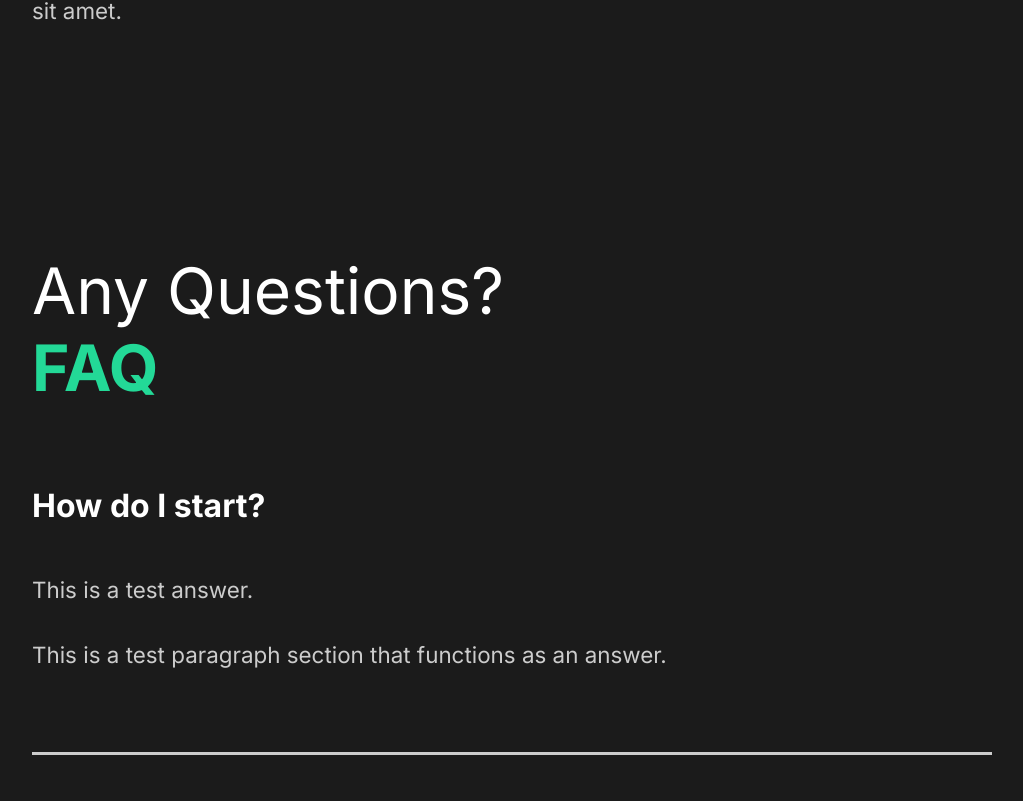
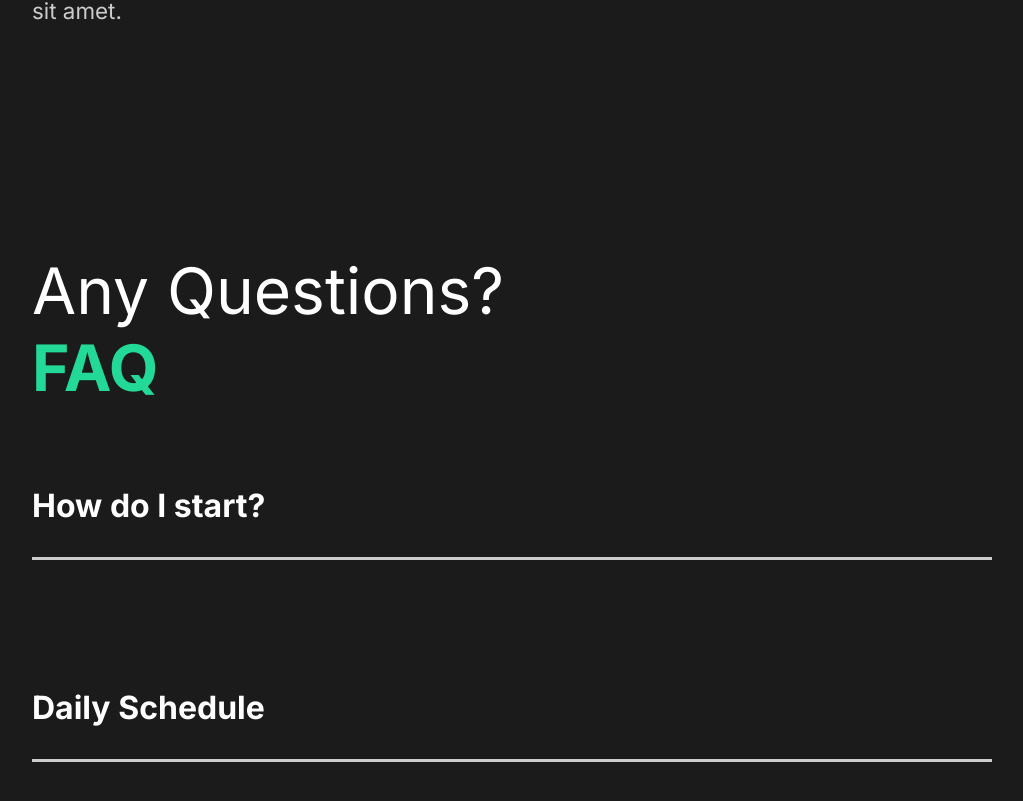
Before and after one commit to JulianSegunderaBass/capture, a React (Create React App) app: page / in a window 1280 px wide. Shown: the part 1979-2780 px from the top of the page, without its empty margins (128-1151 px from the left). Built offline with nearby package versions, Linux system fonts and the light colour scheme.

Commit message:
Adds toggle animation for FAQ and scroll animation for AboutUs Page

```diff
--- a/src/animate.js
+++ b/src/animate.js
@@ -109,3 +109,21 @@
         }
     }
 }
+
+// For the scroll reveal animations
+export const scrollReveal = {
+    hidden: {
+        opacity: 0,
+        x: 300,
+        transition: {
+            duration: 0.5
+        }
+    },
+    show: {
+        opacity: 1,
+        x: 0,
+        transition: {
+            duration: 0.5
+        }
+    }
+}
--- a/src/components/FaqSection.js
+++ b/src/components/FaqSection.js
@@ -3,48 +3,58 @@
 import React from 'react';
 // Styling Import
 import styled from 'styled-components';
+// Importing reusable component for Toggling
+import Toggle from './Toggle';
+// Importing Framer Motion Tools
+import { motion } from 'framer-motion';
+import { scrollReveal } from '../animate';
+// AnimateSharedLayout detects a change in the layout, in this case the children
+import { AnimateSharedLayout } from 'framer-motion';
+// Importing our custom useScroll component for scroll animations
+import { useScroll } from './useScroll';
 
 const FaqSection = () => {
+
+    // A custom hook using the returned parameters from useScroll
+    const [element, controls] = useScroll();
+
     return (
-        <Faq>
+        // Ref is used to connect to useInView via useScroll
+        // Setting animate to controls hands control over to useInView
+        <Faq variants={scrollReveal} ref={element} animate={controls} initial="hidden">
             <h2>Any Questions? <span>FAQ</span></h2>
-            <div className="question">
-                <h4>How do I start?</h4>
+            {/* Toggle components wrapped with Animate Shared Layout */}
+            <AnimateSharedLayout>
+                <Toggle title="How do I start?">
                         <div className="answer">
                             <p>This is a test answer.</p>
                             <p>This is a test paragraph section that functions as an answer.</p>
                         </div>
-                <div className="faq-line"></div>
-            </div>
-            <div className="question">
-                <h4>Daily Schedule</h4>
+                </Toggle>
+                <Toggle title="Daily Schedule">
                         <div className="answer">
                             <p>This is a test answer.</p>
                             <p>This is a test paragraph section that functions as an answer.</p>
                         </div>
-                <div className="faq-line"></div>
-            </div>
-            <div className="question">
-                <h4>Different Payment Methods</h4>
+                </Toggle>
+                <Toggle title="Different Payment Methods">
                         <div className="answer">
                             <p>This is a test answer.</p>
                             <p>This is a test paragraph section that functions as an answer.</p>
                         </div>
-                <div className="faq-line"></div>
-            </div>
-            <div className="question">
-                <h4>What products do you offer?</h4>
+                </Toggle>
+                <Toggle title="What products do you offer?">
                         <div className="answer">
                             <p>This is a test answer.</p>
                             <p>This is a test paragraph section that functions as an answer.</p>
                         </div>
-                <div className="faq-line"></div>
-            </div>
+                </Toggle>
+            </AnimateSharedLayout>
         </Faq>
     )
 }
 
-const Faq = styled.div`
+const Faq = styled(motion.div)`
     min-height: 90vh;
     display: block;
     padding: 5rem 10rem;
--- a/src/components/ServicesSection.js
+++ b/src/components/ServicesSection.js
@@ -10,10 +10,21 @@
 import home2 from '../img/home2.png';
 // Styling Import
 import styled from 'styled-components';
+// Importing Framer Motion and Animations
+import { motion } from 'framer-motion';
+import { scrollReveal } from '../animate';
+// Importing our custom useScroll component for scroll animations
+import { useScroll } from './useScroll';
 
 const ServicesSection = () => {
+
+    // A custom hook using the returned parameters from useScroll
+    const [element, controls] = useScroll();
+
     return (
-        <Services>
+        // Ref is used to connect to useInView via useScroll
+        // Setting animate to controls hands control over to useInView
+        <Services variants={scrollReveal} animate={controls} initial="hidden" ref={element}>
             {/* Text Section */}
             <Description>
                 <h2>High <span>quality</span> services</h2>
@@ -58,7 +69,7 @@
 }
 
 // Styled Component
-const Services = styled.div`
+const Services = styled(motion.div)`
     min-height: 90vh;
     display: flex;
     align-items: center;
--- /dev/null
+++ b/src/components/Toggle.js
@@ -0,0 +1,25 @@
+// Used for toggling the FAQs
+// Any elements wrapped with a "Toggle" component
+
+import { motion } from 'framer-motion';
+import React, { useState } from 'react';
+
+// Receiving children props via wrapping and title prop
+const Toggle = ({children, title}) => {
+
+    // State for Toggle functionality
+    const [toggle, setToggle] = useState(false);
+
+    return (
+        // We use motion.div so that "Animate Shared Layout" in
+        // FaqSection can properly animate the questions
+        <motion.div layout className="question" onClick={() => setToggle(!toggle)}>
+            {/* If toggle is true, render out wrapped children, else, don't render */}
+            <motion.h4 layout>{title}</motion.h4>
+            {toggle ? children : ""}
+            <div className="faq-line"></div>
+        </motion.div>
+    )
+}
+
+export default Toggle;
--- /dev/null
+++ b/src/components/useScroll.js
@@ -0,0 +1,29 @@
+// Reusable component for scroll animations
+
+// Importing React Intersection Observer
+// Intersection Observer does something to an element
+// when it is in view
+import { useInView } from 'react-intersection-observer';
+// To control when an animation starts
+import { useAnimation } from 'framer-motion';
+
+export const useScroll = () => {
+
+    const controls = useAnimation();
+
+    // When an element is half on screen
+    const [element, view] = useInView({
+        threshold: 0.2
+    });
+
+    // If element is in view, enable "show" animation
+    if (view) {
+        controls.start('show');
+    } else {
+        controls.start('hidden');
+    }
+
+    // Returning the things we need in the component
+    return [element, controls];
+
+}
```
Also changed, not shown: 1 other file (tests, documents, lock files or other folders). Lines whose indentation alone changed are shown as unchanged.
